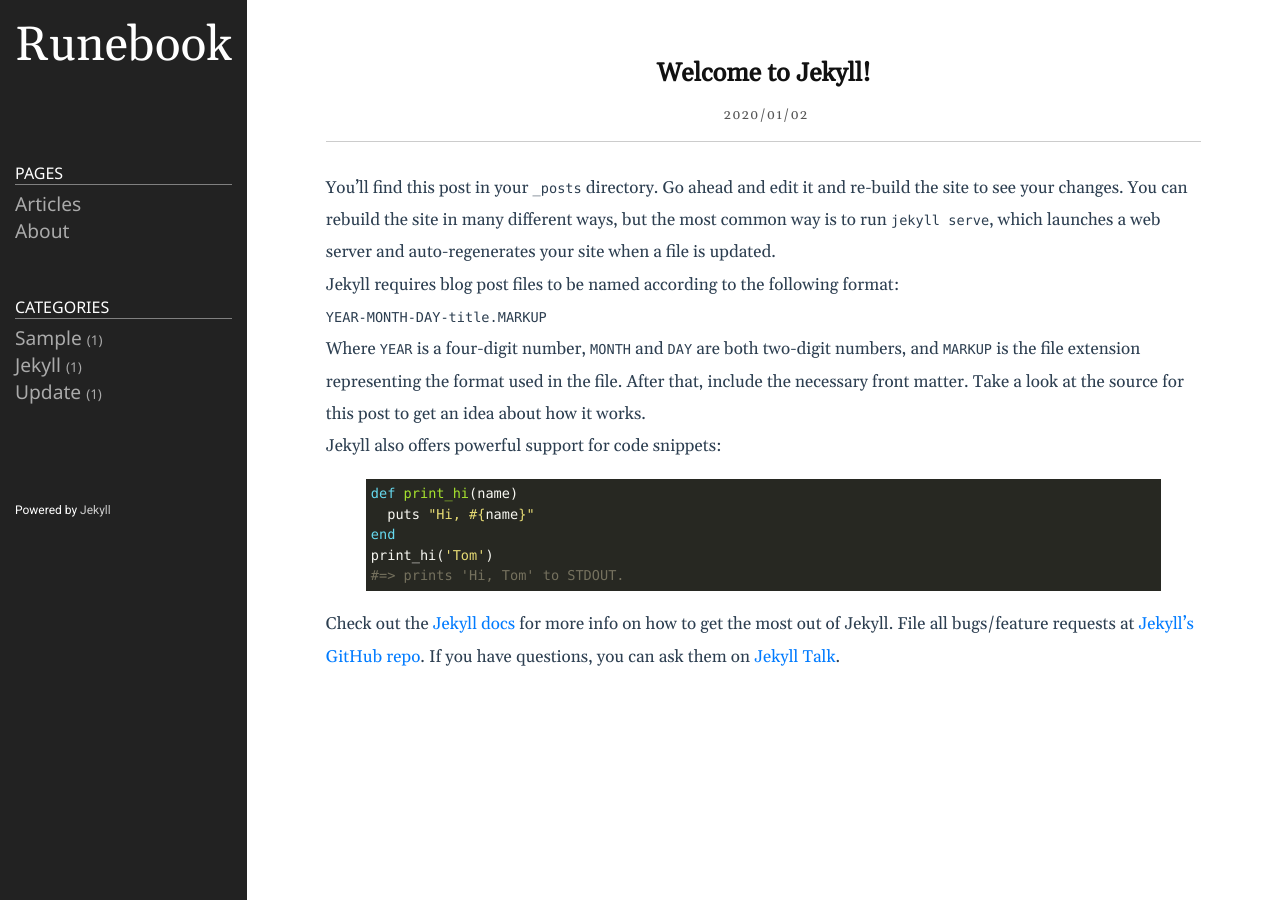
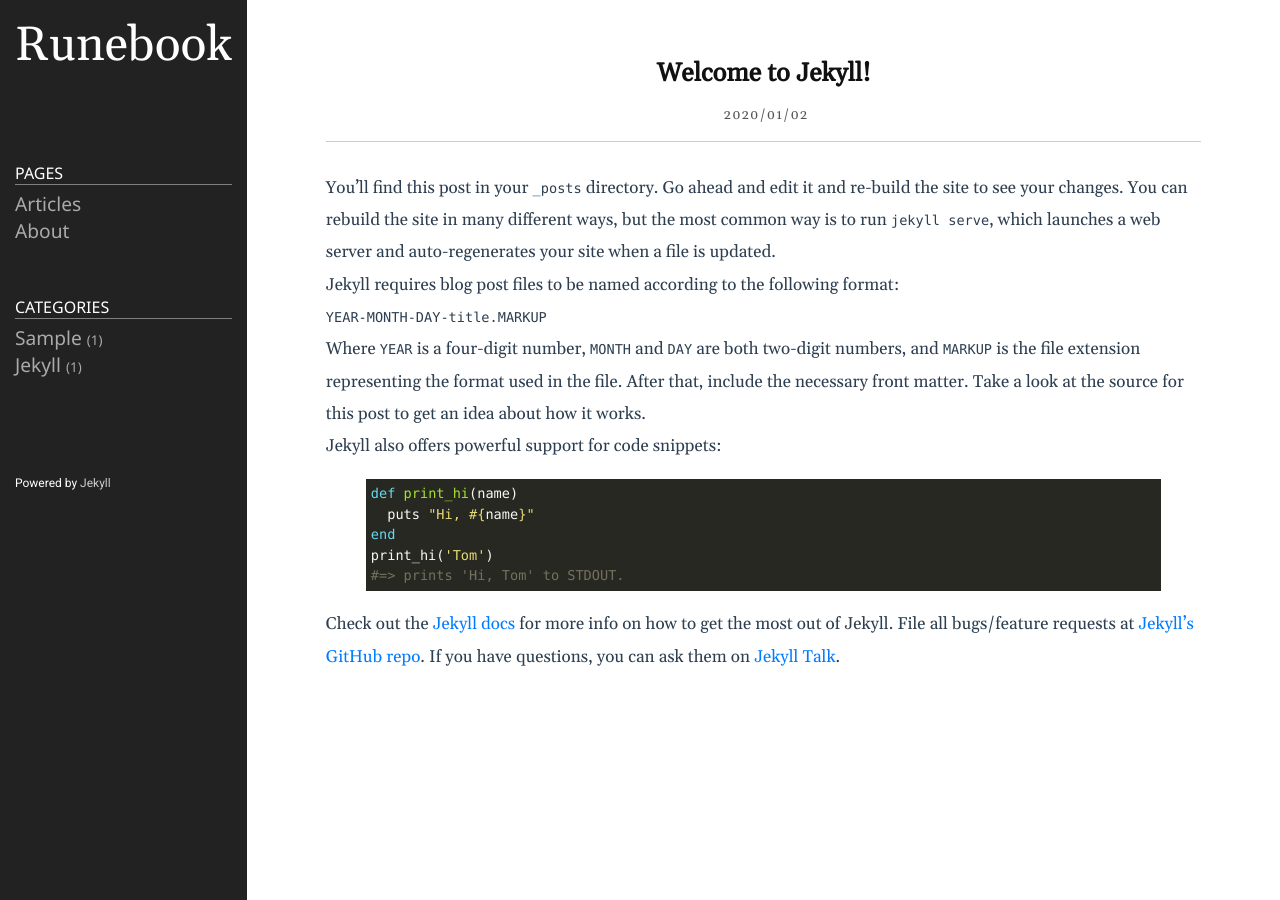
Before and after one commit to joyplug/runebook, a Jekyll site: the page built from _posts/2020-01-02-welcome-to-jekyll.markdown, in a window 1280 px wide. Built offline with Jekyll 4.4.1, drawn with Linux system fonts in a browser that asks for light colours.

Commit message:
fix posts

```diff
--- a/_includes/sidebar.html
+++ b/_includes/sidebar.html
@@ -22,7 +22,7 @@
 	    {% if node.title != null %}
 	      {% if node.layout == "page" %}
 	        <li>
-	        	<a class="nav-item" href="/runebook/{{ node.url }}">
+	        	<a class="nav-item" href="/runebook{{ node.url }}">
 	            	{{ node.title }}
 	            </a>
 	        </li>
--- a/_posts/2020-01-02-welcome-to-jekyll.markdown
+++ b/_posts/2020-01-02-welcome-to-jekyll.markdown
@@ -1,8 +1,8 @@
 ---
 layout: post
-title:  "Welcome to Jekyll!"
-date:   2020-01-02 19:31:29 +0900
-categories: jekyll update
+title: Welcome to Jekyll!
+date: 2020-01-02 19:31:29 +0900
+category: jekyll
 ---
 You’ll find this post in your `_posts` directory. Go ahead and edit it and re-build the site to see your changes. You can rebuild the site in many different ways, but the most common way is to run `jekyll serve`, which launches a web server and auto-regenerates your site when a file is updated.
 
```
